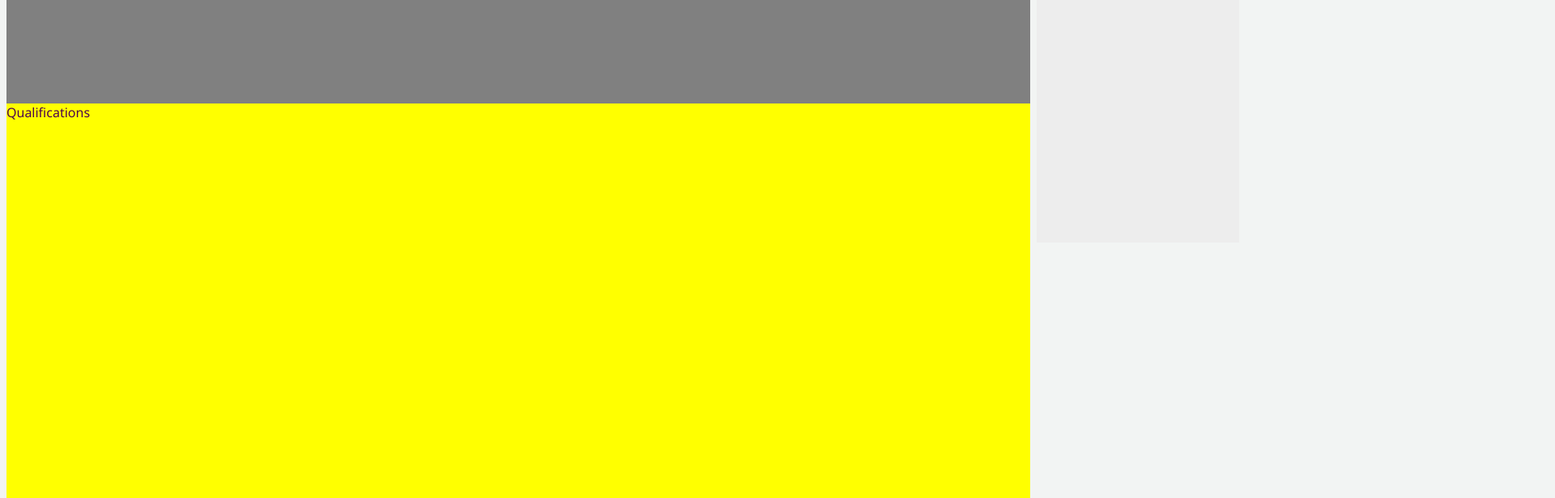
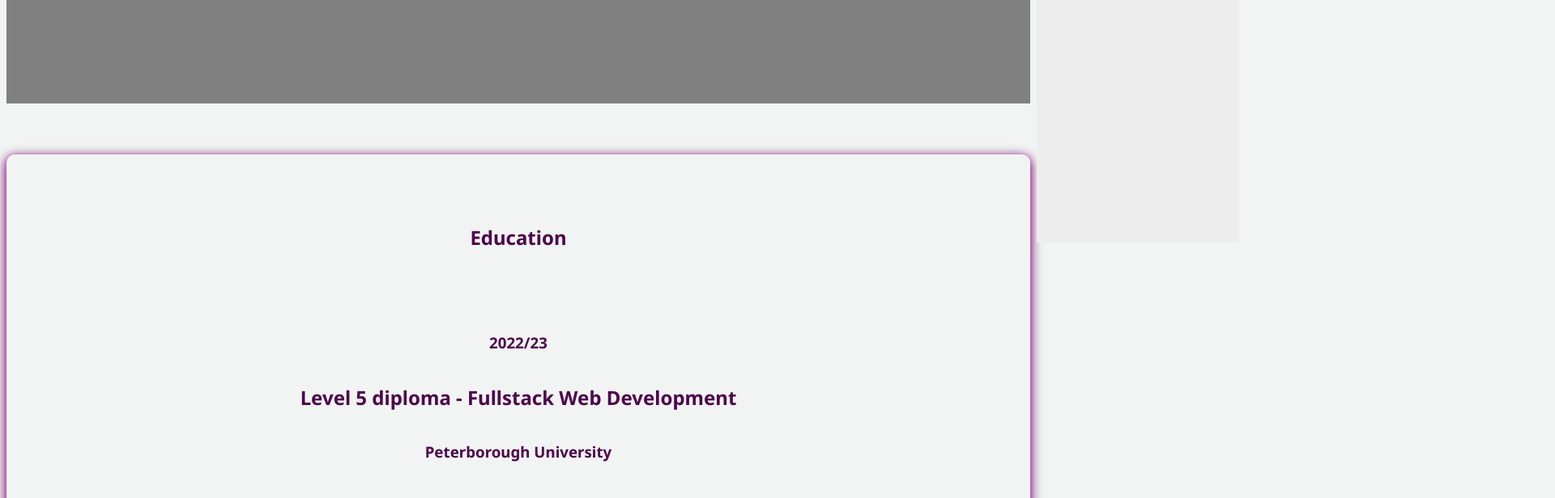
Before and after one commit to 2ndborn/micah-francis.com, a React (Vite) app in the folder micah/: page /about in a window 1280 px wide. Shown: the part 500-1116 px from the top of the page at 81% size, 1920 px wide, since content can reach past the window. Built offline with nearby package versions, Linux system fonts and the light colour scheme; a web font is replaced by a local one.

Commit message:
created the aboutme component

```diff
--- /dev/null
+++ b/micah/src/hooks/useCarouselMotion.jsx
@@ -0,0 +1,57 @@
+// useCarouselMotion.js
+import { useEffect, useState } from "react";
+import { useMotionValue } from "framer-motion";
+
+export function useCarouselMotion({
+  length,
+  autoDelay = 10000,
+  dragBuffer = 50,
+  spring = { type: "spring", mass: 3, stiffness: 400, damping: 50 }
+}) {
+  const [index, setIndex] = useState(0);
+  const dragX = useMotionValue(0);
+
+  // AUTOPLAY
+  useEffect(() => {
+    const interval = setInterval(() => {
+      const x = dragX.get();
+      if (x === 0) {
+        setIndex(prev => (prev === length - 1 ? 0 : prev + 1));
+      }
+    }, autoDelay);
+
+    return () => clearInterval(interval);
+  }, [length, autoDelay, dragX]);
+
+  // DRAG END LOGIC
+  const onDragEnd = () => {
+    const x = dragX.get();
+
+    if (x <= -dragBuffer && index < length - 1) {
+      setIndex(prev => prev + 1);
+    } else if (x >= dragBuffer && index > 0) {
+      setIndex(prev => prev - 1);
+    }
+
+    dragX.set(0);
+  };
+
+  // MOTION PROPS FOR THE CONTAINER
+  const containerMotion = {
+    drag: "x",
+    dragConstraints: { left: 0, right: 0 },
+    animate: { translateX: `-${index * 100}%` },
+    transition: spring,
+    whileTap: { cursor: "grabbing" },
+    onDragEnd,
+    style: {
+      x: dragX,
+      display: "flex",
+      alignItems: "center",
+      cursor: "grab",
+      height: "90%"
+    }
+  };
+
+  return { index, setIndex, containerMotion };
+}
--- a/micah/src/pages/AboutMe.jsx
+++ b/micah/src/pages/AboutMe.jsx
@@ -1,6 +1,35 @@
-import React from 'react'
+import React, { useState } from 'react'
+import { motion } from 'framer-motion';
+import CarouselCard from '../utils/CarouselCard';
+import { useCarouselMotion } from '../hooks/useCarouselMotion';
 
 const AboutMe = () => {
+  const EductionData = [
+    {
+      date: "2022/23",
+      qualification: "Level 5 diploma - Fullstack Web Development",
+      facility: "Peterborough University"
+    },
+    {
+      date: "1998/2001",
+      qualification: "GNVQ - Advanced Business",
+      facility: "Westminster Kingsway College"
+    }
+  ]
+
+  const {index, setIndex, containerMotion} = useCarouselMotion({
+    length: EductionData.length,
+    autoDelay: 10000,
+    dragBuffer: 50,
+  })
+  const BOX_SHADOW = "0px 2px 8px rgba(204, 0, 204, 0.7), 0px 4px 16px rgba(77, 5, 76, 0.9)";
+
+  const PAD_TOP = "min(5rem, 5%)"
+  const PAD_BOT = "min(5rem, 5%)"
+  const PAD_LEFT = "min(0.5rem, 0%)"
+  const PAD_RIGHT = "min(0.5rem, 0%)"
+
+
   return (
     <div>
         <section style={{height: "25vh", display: "flex", alignItems: "center"}}>
@@ -15,17 +44,50 @@ const AboutMe = () => {
             porro eius quibusdam laborum quas aliquam.
         </p>
       </section>
-      <section style={{ position: "relative", height: "100vh", backgroundColor: "yellow" }}>
-        Qualifications
+      <section style={{height: "75vh", paddingTop: PAD_TOP, paddingBottom: PAD_BOT, paddingLeft: PAD_LEFT, paddingRight: PAD_RIGHT}}>
+        <div
+          style={{
+            position: 'relative',
+            alignItems: "center",
+            height: "100%",
+            width: "100%",
+            boxSizing: 'border-box',
+            borderRadius: "10px",
+            padding: "0.25rem",
+            boxShadow: BOX_SHADOW,
+            overflow: 'hidden',
+            display: "grid",
+            gridTemplateRows: "1fr 2fr",
+            gridTemplateAreas: "'header' 'content'",
+          }}
+        >
+          <h1 style={{gridArea: "header", textAlign: "center"}}>Education</h1>
+          <div style={{gridArea: "content", display: "flex", flexDirection: "column", alignSelf: "start", justifyContent: "center", alignItems: "center"}}>
+            <h3>2022/23</h3>
+            <h2>Level 5 diploma - Fullstack Web Development</h2>
+            <h3>Peterborough University</h3>
+          </div>
+        </div>
       </section>
-      <section style={{ position: "relative", height: "100vh", backgroundColor: "yellow" }}>
+      <section style={{ position: "relative", height: "100vh", backgroundColor: "pink" }}>
         Skills & Attributes
       </section>
       <section style={{ position: "relative", height: "100vh", backgroundColor: "yellow" }}>
         Work Experience
       </section>
-      <section style={{ position: "relative", height: "100vh", backgroundColor: "yellow" }}>
-        Hobbies & Interests
+      <section style={{ height: "100vh"}}>
+        <h1 style={{gridArea: "header", textAlign: "center"}}>Education</h1>
+        <motion.div {...containerMotion}>
+        {EductionData.map((ed, i) => (
+          <CarouselCard key={i} active={index === i}>
+            <div style={{gridArea: "content", display: "flex", flexDirection: "column", alignSelf: "start", justifyContent: "center", alignItems: "center", backgroundColor: "grey"}}>
+              <h3>{ed.date}</h3>
+              <h2>{ed.qualification}</h2>
+              <h3>{ed.facility}</h3>
+            </div>
+          </CarouselCard>
+        ))}
+        </motion.div>
       </section>
     </div>
   )
--- a/micah/src/pages/Portfolio.jsx
+++ b/micah/src/pages/Portfolio.jsx
@@ -71,7 +71,8 @@ const Portfolio = () => {
               key={i}
               style={{
                 position: 'relative',
-                height: "100%", width: "100%",
+                height: "100%",
+                width: "100%",
                 flexShrink: 0,
                 boxSizing: 'border-box',
                 borderRadius: "10px",
--- a/micah/src/styles/HomePage.module.css
+++ b/micah/src/styles/HomePage.module.css
@@ -11,9 +11,7 @@
     min-width: 75%;
     background-color: hsl(0, 0%, 93%);
     border-radius: 10px;
-    /* text-shadow: 2px 2px 4px rgba(0,0,0,0.7); */
     box-shadow: none;
-    /* transition: box-shadow 1s ease; */
     padding: min(1.5rem, 5%);
 }
 
--- /dev/null
+++ b/micah/src/utils/CarouselCard.jsx
@@ -0,0 +1,39 @@
+import React from 'react'
+import { motion } from 'framer-motion';
+
+const CarouselCard = ({ active, children }) => {
+    const SPRING_OPTIONS = {
+      type: 'spring',
+      mass: 3,
+      stiffness: 400,
+      damping: 50
+    }
+
+    const BOX_SHADOW = "0px 2px 8px rgba(204, 0, 204, 0.7), 0px 4px 16px rgba(77, 5, 76, 0.9)";
+
+    return (
+        <motion.div
+            style={{
+                position: 'relative',
+                height: "100%",
+                width: "100%",
+                flexShrink: 0,
+                boxSizing: 'border-box',
+                borderRadius: "10px",
+                backfaceVisibility: "hidden",
+                padding: "0.25rem",
+                overflow: 'hidden',
+            }}
+            animate={{
+                scaleX: active ? 0.85 : 0.75,
+                scaleY: active ? 0.95 : 0.85,
+                boxShadow: active ? BOX_SHADOW : "none"
+            }}
+            transition={{ scale: SPRING_OPTIONS, boxShadow: { duration: 0.4, ease: "easeOut", delay: 0.2 } }}
+        >
+            {children}
+        </motion.div>
+    )
+}
+
+export default CarouselCard
```
Also changed, not shown: micah/src/styles/AboutMe.module.css (added, +19 -0 lines).
